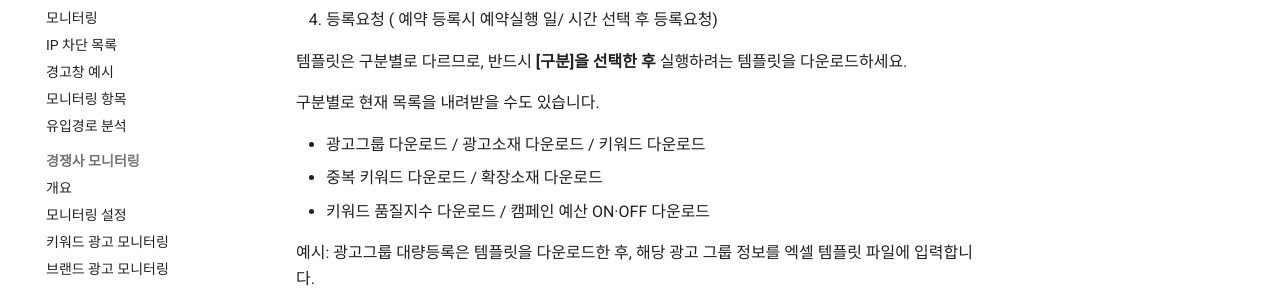
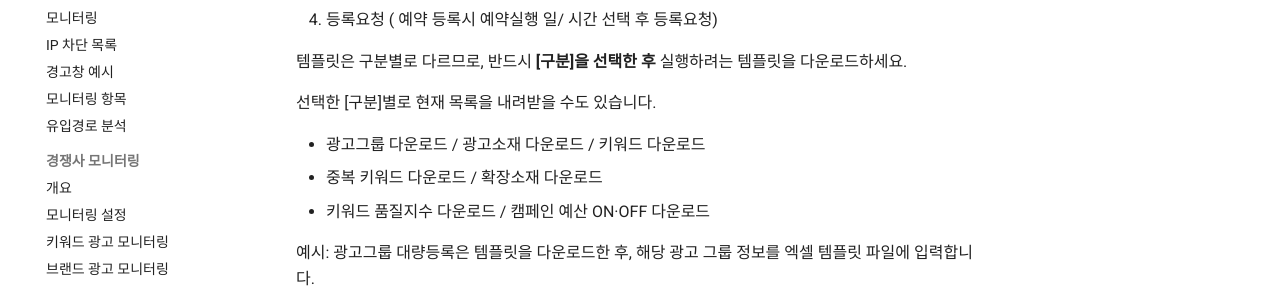
Before and after one commit to EinsHong/ad_system_manual, an MkDocs documentation site: the page built from docs/bulk-register.md, in a window 1280 px wide and 900 px high, scrolled down 1411 px. Shown: the part 210-498 px from the top of the window. Built offline with MkDocs 1.6.1 and Material for MkDocs 9.7.7, drawn with Linux system fonts in a browser that asks for light colours.

Commit message:
Clarify instructions for downloading lists by category

```diff
--- a/docs/bulk-register.md
+++ b/docs/bulk-register.md
@@ -27,7 +27,7 @@
 
 템플릿은 구분별로 다르므로, 반드시 **[구분]을 선택한 후** 실행하려는 템플릿을 다운로드하세요.
 
-구분별로 현재 목록을 내려받을 수도 있습니다.
+선택한 [구분]별로 현재 목록을 내려받을 수도 있습니다.
 
 - 광고그룹 다운로드 / 광고소재 다운로드 / 키워드 다운로드
 - 중복 키워드 다운로드 / 확장소재 다운로드
```
